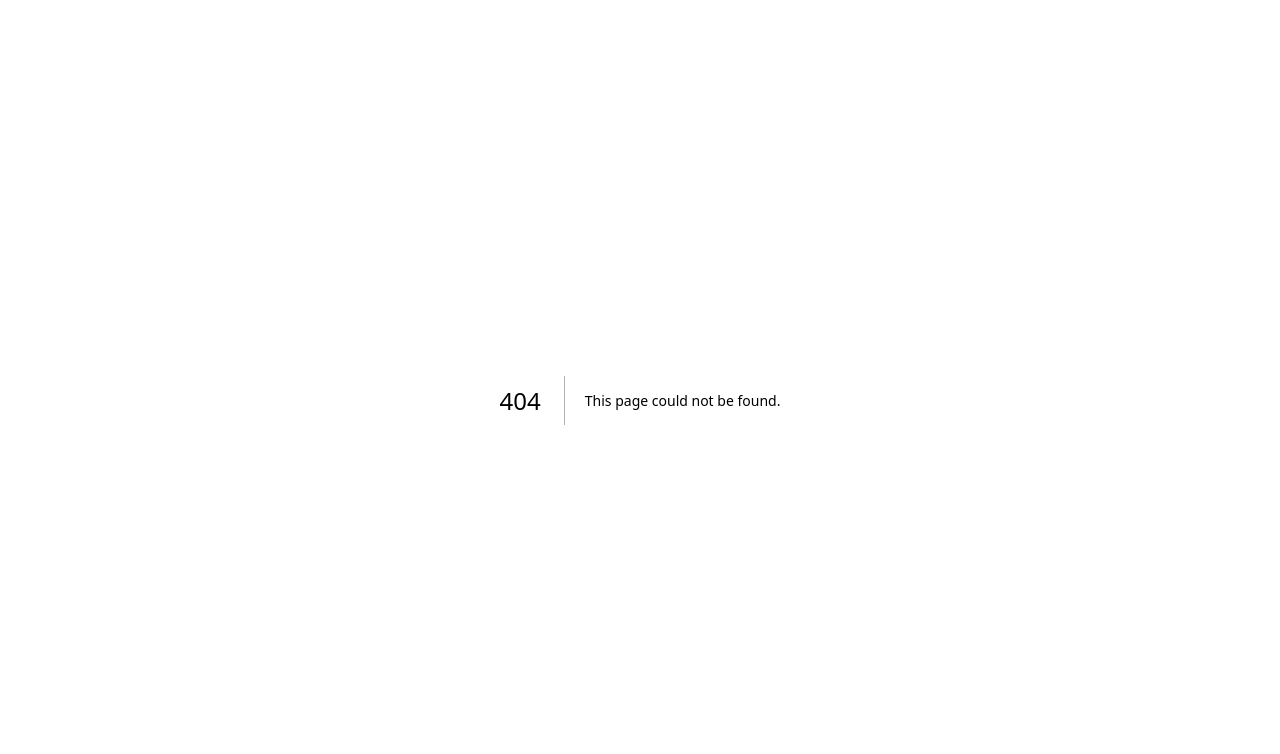
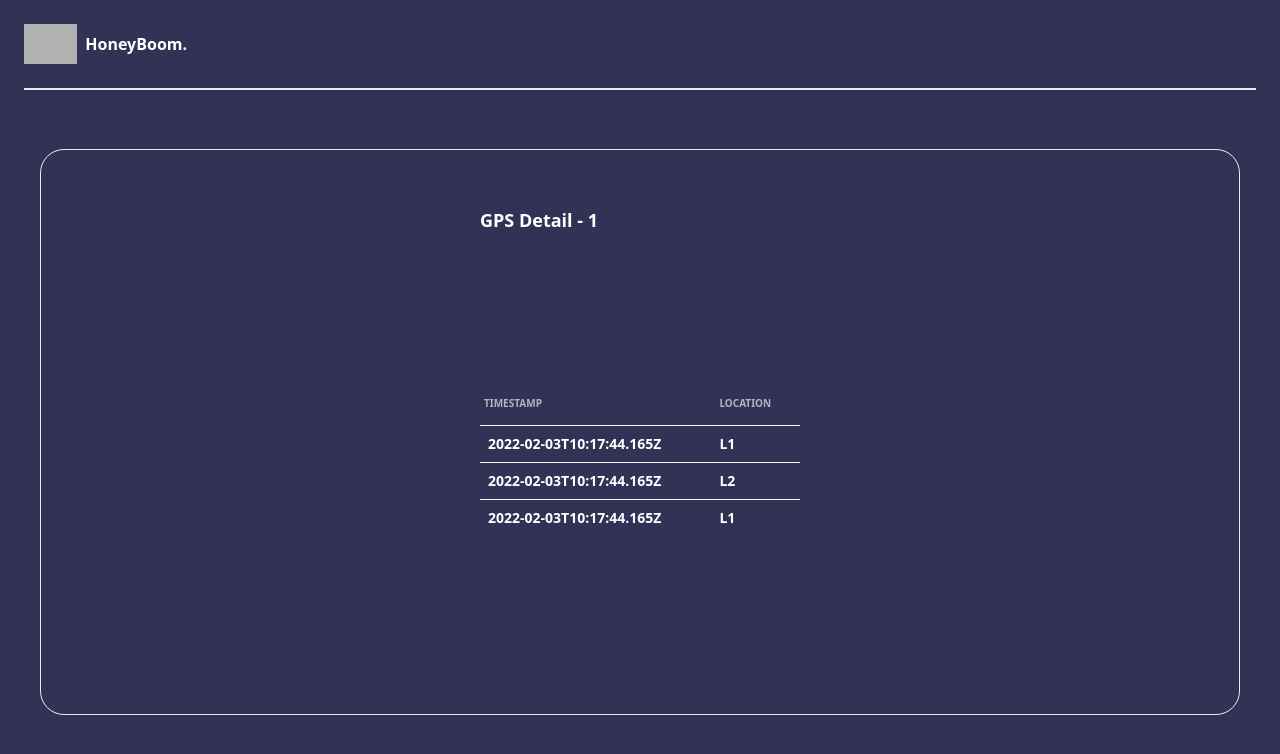
Before and after one commit to arrlancore/honey-boom-project, a Next.js app: page /detail/1 in a window 1280 px wide. Before the commit this address had no page. Shown: the top 754 px of the page. Built offline with nearby package versions, Linux system fonts and the light colour scheme; grey boxes are pictures that could not be loaded.

Commit message:
init detail

```diff
--- /dev/null
+++ b/pages/detail/[id].tsx
@@ -0,0 +1,194 @@
+import React, { useState } from "react";
+import Head from "next/head";
+import Link from "next/link";
+import arrowRightIcon from "../src/assets/icon/arrow-right-circle.svg";
+import arrowLeftIcon from "../src/assets/icon/arrow-left-circle.svg";
+import Image from "next/image";
+import Table, { THead, TRow } from "../../src/components/Table";
+import Header from "../../src/components/Header";
+import Text from "../../src/components/Text";
+import SearchInput from "../../src/components/SearchInput";
+import { useRouter } from "next/router";
+import { PieChart, Pie, Sector, Cell, ResponsiveContainer } from "recharts";
+
+const data = [
+  // { name: "Group A", value: 400 },
+  // { name: "Group B", value: 300 },
+  { name: "Group C", value: 300 },
+  { name: "Group D", value: 200 },
+];
+
+const COLORS = ["#FFBB28", "#FF8042"];
+
+const renderActiveShape = (props: any) => {
+  const RADIAN = Math.PI / 180;
+  const {
+    cx,
+    cy,
+    midAngle,
+    innerRadius,
+    outerRadius,
+    startAngle,
+    endAngle,
+    fill,
+    payload,
+    percent,
+    value,
+  } = props;
+  const sin = Math.sin(-RADIAN * midAngle);
+  const cos = Math.cos(-RADIAN * midAngle);
+  const sx = cx + (outerRadius + 10) * cos;
+  const sy = cy + (outerRadius + 10) * sin;
+  const mx = cx + (outerRadius + 30) * cos;
+  const my = cy + (outerRadius + 30) * sin;
+  const ex = mx + (cos >= 0 ? 1 : -1) * 22;
+  const ey = my;
+  const textAnchor = cos >= 0 ? "start" : "end";
+
+  return (
+    <g>
+      <text x={cx} y={cy} dy={8} textAnchor="middle" fill={fill}>
+        {payload.name}
+      </text>
+      <Sector
+        cx={cx}
+        cy={cy}
+        innerRadius={innerRadius}
+        outerRadius={outerRadius}
+        startAngle={startAngle}
+        endAngle={endAngle}
+        fill={fill}
+      />
+      <Sector
+        cx={cx}
+        cy={cy}
+        startAngle={startAngle}
+        endAngle={endAngle}
+        innerRadius={outerRadius + 6}
+        outerRadius={outerRadius + 10}
+        fill={fill}
+      />
+      <path
+        d={`M${sx},${sy}L${mx},${my}L${ex},${ey}`}
+        stroke={fill}
+        fill="none"
+      />
+      <circle cx={ex} cy={ey} r={2} fill={fill} stroke="none" />
+      <text
+        x={ex + (cos >= 0 ? 1 : -1) * 12}
+        y={ey}
+        textAnchor={textAnchor}
+        fill="#333"
+      >{`PV ${value}`}</text>
+      <text
+        x={ex + (cos >= 0 ? 1 : -1) * 12}
+        y={ey}
+        dy={18}
+        textAnchor={textAnchor}
+        fill="#999"
+      >
+        {`(Rate ${(percent * 100).toFixed(2)}%)`}
+      </text>
+    </g>
+  );
+};
+
+const caption = {
+  title: "HoneyBoom.",
+  description: "GPS Detail",
+  see: "see detail",
+};
+
+const tableHeads: THead[] = [
+  { key: "timestamp", title: "Timestamp" },
+  { key: "location", title: "Location" },
+];
+
+interface IGPSDetail {
+  id: string;
+  timestamp: string;
+  location: string;
+}
+
+const tableRows: TRow<IGPSDetail>[] = [
+  {
+    id: "1",
+    timestamp: "2022-02-03T10:17:44.165Z",
+    location: "L1",
+  },
+  {
+    id: "2",
+    timestamp: "2022-02-03T10:17:44.165Z",
+    location: "L2",
+  },
+  {
+    id: "3",
+    timestamp: "2022-02-03T10:17:44.165Z",
+    location: "L1",
+  },
+];
+
+export default function Detail() {
+  const router = useRouter();
+  const { id } = router.query;
+  const [activeIndex, setActiveIndex] = useState(0);
+
+  const onPieEnter = (_: unknown, index: number) => {
+    setActiveIndex(index);
+  };
+
+  return (
+    <div className="relative bg-gradient-default min-h-screen">
+      <Head>
+        <title>
+          {caption.title} - {caption.description}
+        </title>
+      </Head>
+      <div className="mx-auto max-w-7xl px-4 sm:px-6">
+        {/* header */}
+        <Header title={caption.title} />
+
+        <main className="mt-8">
+          <section
+            className="flex flex-col p-4 items-center justify-center min-h-screen
+            mt-[-90px]"
+          >
+            <div
+              className="flex flex-col items-center p-14 w-full rounded-3xl border-[1px]
+            text-white border-full border-gray-200 max-w-7xl"
+            >
+              <div>
+                <Text variant="head2" className="mb-6">
+                  {caption.description} - {id}
+                </Text>
+                <div className="flex items-center">
+                  <Table rows={tableRows} heads={tableHeads} />
+                  <ResponsiveContainer
+                    width="100%"
+                    height="100%"
+                    className="min-w-[400px] min-h-[400px]"
+                  >
+                    <PieChart width={400} height={400}>
+                      <Pie
+                        activeIndex={activeIndex}
+                        activeShape={renderActiveShape}
+                        data={data}
+                        cx="50%"
+                        cy="50%"
+                        innerRadius={60}
+                        outerRadius={80}
+                        fill="#8884d8"
+                        dataKey="value"
+                        onMouseEnter={onPieEnter}
+                      />
+                    </PieChart>
+                  </ResponsiveContainer>
+                </div>
+              </div>
+            </div>
+          </section>
+        </main>
+      </div>
+    </div>
+  );
+}
```
